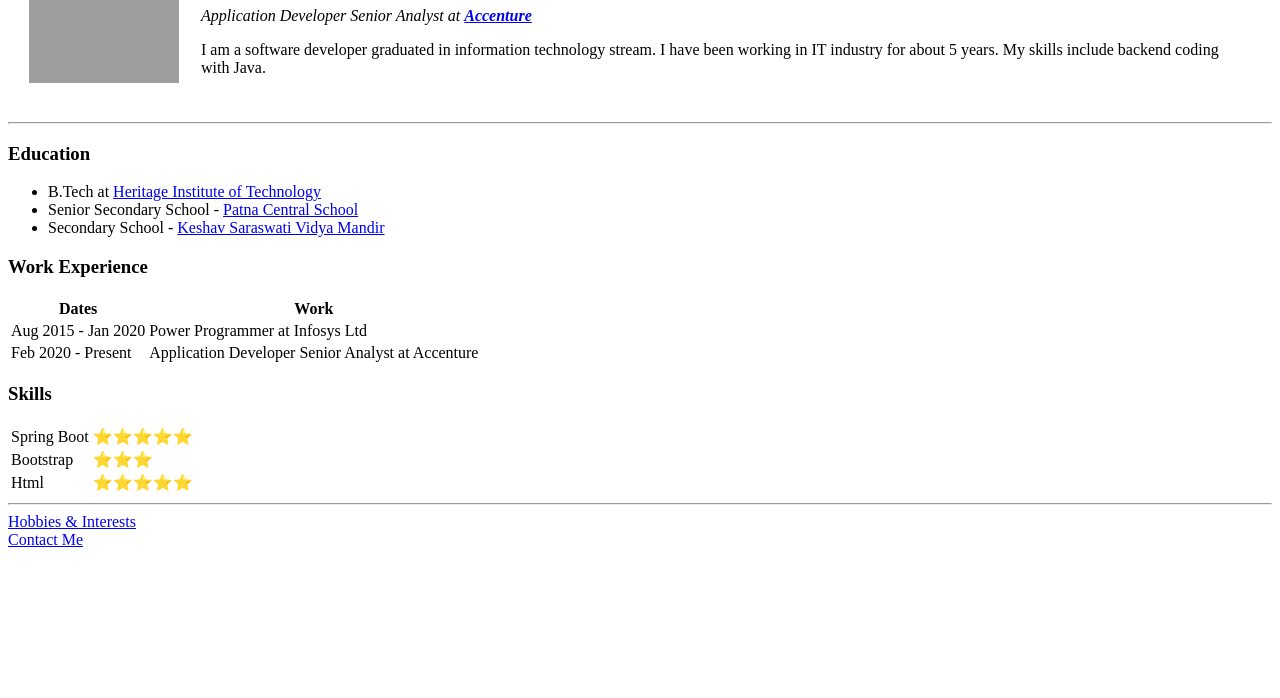
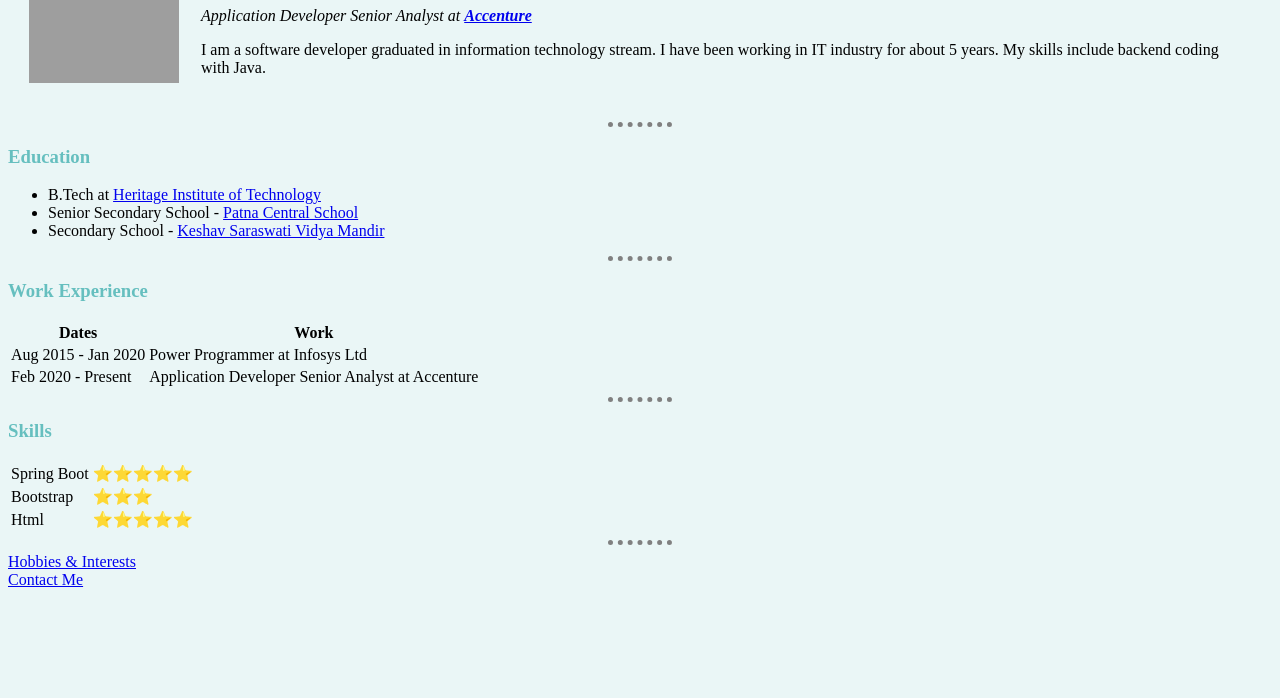
Before and after one commit to sinhajaya/WebDevelopment, a plain HTML site: page index.html in a window 1280 px wide. Shown: the part 102-800 px from the top of the page. Drawn offline with Linux system fonts and the light colour scheme; grey boxes are pictures that could not be loaded.

Commit message:
added basic css properties like body & text color

```diff
--- /dev/null
+++ b/css/styles.css
@@ -0,0 +1,22 @@
+body{
+    background-color: #EAF6F6;
+}
+
+hr{
+    border-style: none;
+    border-top-style: dotted;
+    width: 5%;
+    border-width: 5px;
+    border-color: grey;
+}
+
+img{
+    height: 150px;
+    width: 150px;
+}
+h1 {
+    color: #66bfbf;
+}
+h3 {
+    color: #66bfbf;
+}
--- a/index.html
+++ b/index.html
@@ -4,11 +4,13 @@
     <meta charset="UTF-8">
     <meta name="viewport" content="width=device-width, initial-scale=1.0">
     <title>Jaya's Personal Website</title>
+
+    <link rel="stylesheet" href="css/styles.css">
 </head>
 <body>
     <table cellspacing="20">
         <tr>
-            <td><img src="images\profile.png" alt="Jaya Profile Picture" height="150px" width="150px"></td>
+            <td><img src="images\profile.png" alt="Jaya Profile Picture"></td>
             <td>
                 <h1>Jaya Sinha</h1>
                 <p><em>Application Developer Senior Analyst at <strong><a href="https://www.accenture.com">Accenture</a></strong></em></p>
@@ -26,6 +28,7 @@
         <li>Senior Secondary School - <a href="http://www.aspcspatna.ac.in/">Patna Central School</a></li>
         <li>Secondary School - <a href="http://ksvmpatna.com/">Keshav Saraswati Vidya Mandir</a></li>
     </ul>
+    <hr>
     <h3>Work Experience</h3>
     <table>
         <thead>
@@ -45,7 +48,7 @@
             </tr>
         </tbody>
     </table>
-
+    <hr>
     <h3>Skills</h3>
     <table>
         <tr>
```
Also changed, not shown: contact.html (+1 -0 lines), hobbies.html (+1 -0 lines), 1 other file.
